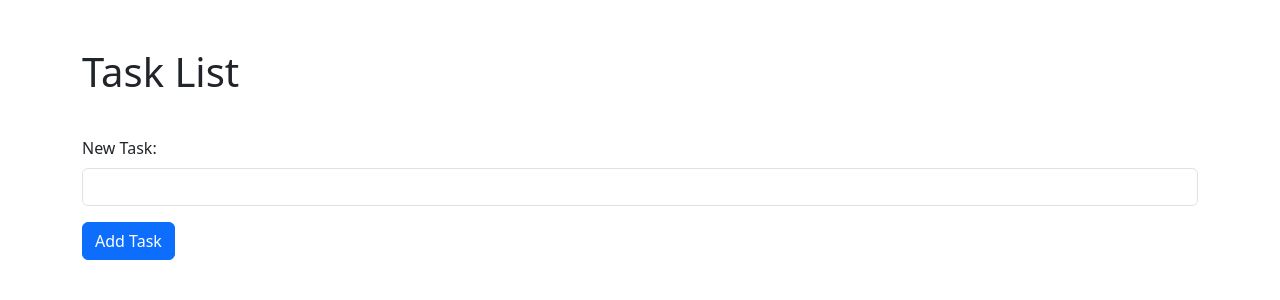
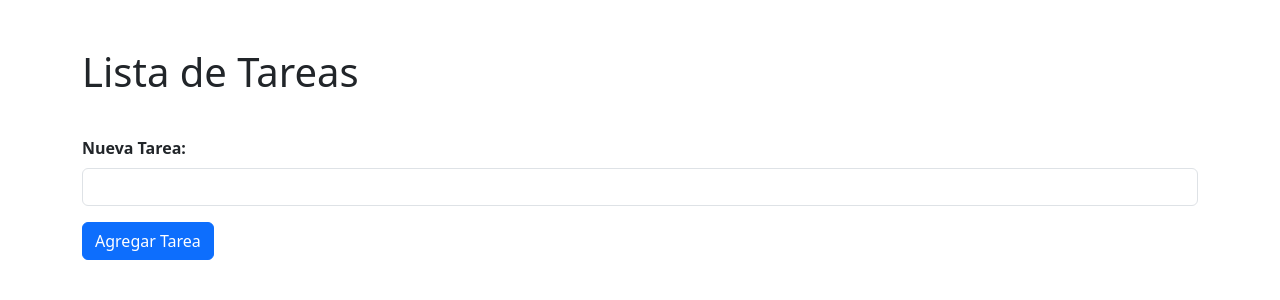
Before and after one commit to Anyel-ec/Flask-MySQL-Docker-SoftDelete, a Flask app: page / in a window 1280 px wide. Shown: the top 300 px of the page. Run offline with Flask 3, Linux system fonts and the light colour scheme.

```diff
--- a/templates/index.html
+++ b/templates/index.html
@@ -1,33 +1,37 @@
 <!DOCTYPE html>
 <html lang="en">
+
 <head>
     <meta charset="UTF-8">
     <meta name="viewport" content="width=device-width, initial-scale=1.0">
-    <title>Flask SQLite App</title>
+    <title>SoftDelete - Anyel EC</title>
 
     <!-- Agregar enlaces a los archivos CSS de Bootstrap -->
     <link href="https://cdn.jsdelivr.net/npm/bootstrap@5.3.0/dist/css/bootstrap.min.css" rel="stylesheet">
 </head>
+
 <body class="container mt-5">
 
-    <h1 class="mb-4">Task List</h1>
-
-    <ul class="list-group">
-        {% for task in tasks %}
-            <li class="list-group-item d-flex justify-content-between align-items-center">
+    <h1 class="mb-4">Lista de Tareas</h1>
+    <div class="col-4">
+        <ul class="list-group">
+            {% for task in tasks %}
+            <li class="list-group-item d-flex  justify-content-between align-items-center">
                 {{ task.content }}
-                <a href="{{ url_for('delete', id=task.id) }}" class="btn btn-danger btn-sm">Delete</a>
+                <a href="{{ url_for('delete', id=task.id) }}" class="btn btn-danger btn-sm">Eliminar</a>
             </li>
-        {% endfor %}
-    </ul>
+            {% endfor %}
+        </ul>
+    </div>
 
     <form action="/add" method="post" class="mt-3">
         <div class="mb-3">
-            <label for="content" class="form-label">New Task:</label>
+            <label for="content" class="form-label fw-bold"> Nueva Tarea:</label>
             <input type="text" id="content" name="content" class="form-control" required>
         </div>
-        <button type="submit" class="btn btn-primary">Add Task</button>
+        <button type="submit" class="btn btn-primary">Agregar Tarea</button>
     </form>
 
 </body>
+
 </html>
```
Also changed, not shown: README.md, 6 other files.
